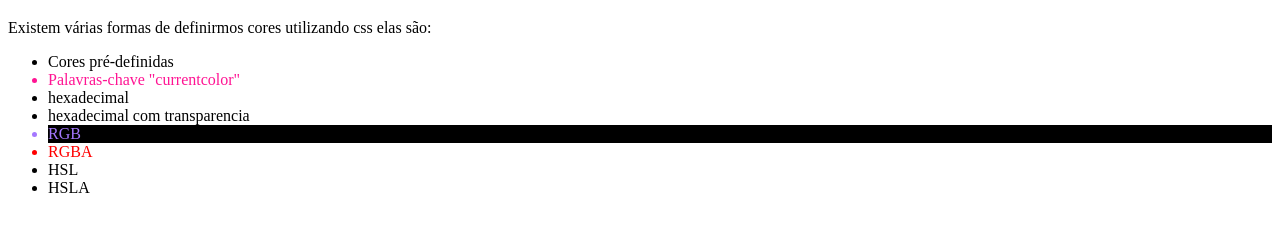
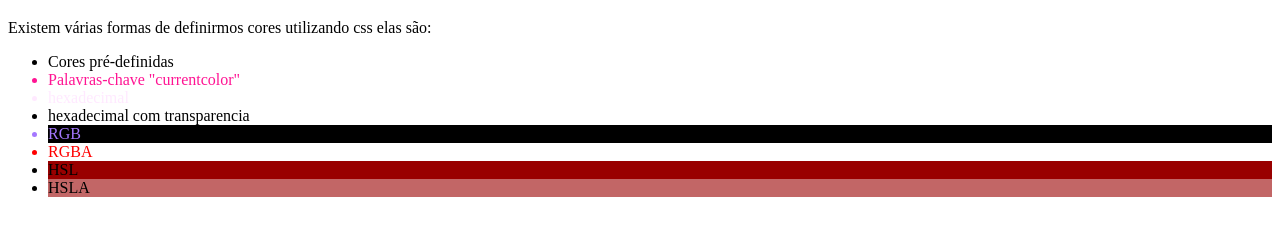
Before and after one commit to AugustinhoBaumgarten/Dio_Html, a plain HTML site: page exemplos-css/index.html in a window 1280 px wide. Shown: the part 61-296 px from the top of the page. Drawn offline with Linux system fonts and the light colour scheme.

Commit message:
HSL e HSLA em cores

```diff
--- a/exemplos-css/index.html
+++ b/exemplos-css/index.html
@@ -17,6 +17,17 @@
         #rgba{
             color: rgba(255, 0, 0, 1.0);
         }
+
+        #hex {
+            color: #FF89FF30;
+        }
+
+        #hsl {
+            background: hsl(0, 100%, 30%);
+        }
+        #hsla {
+            background: hsla(0, 100%, 30%, .6);
+        }
     </style>
 </head>
 <body>
```
